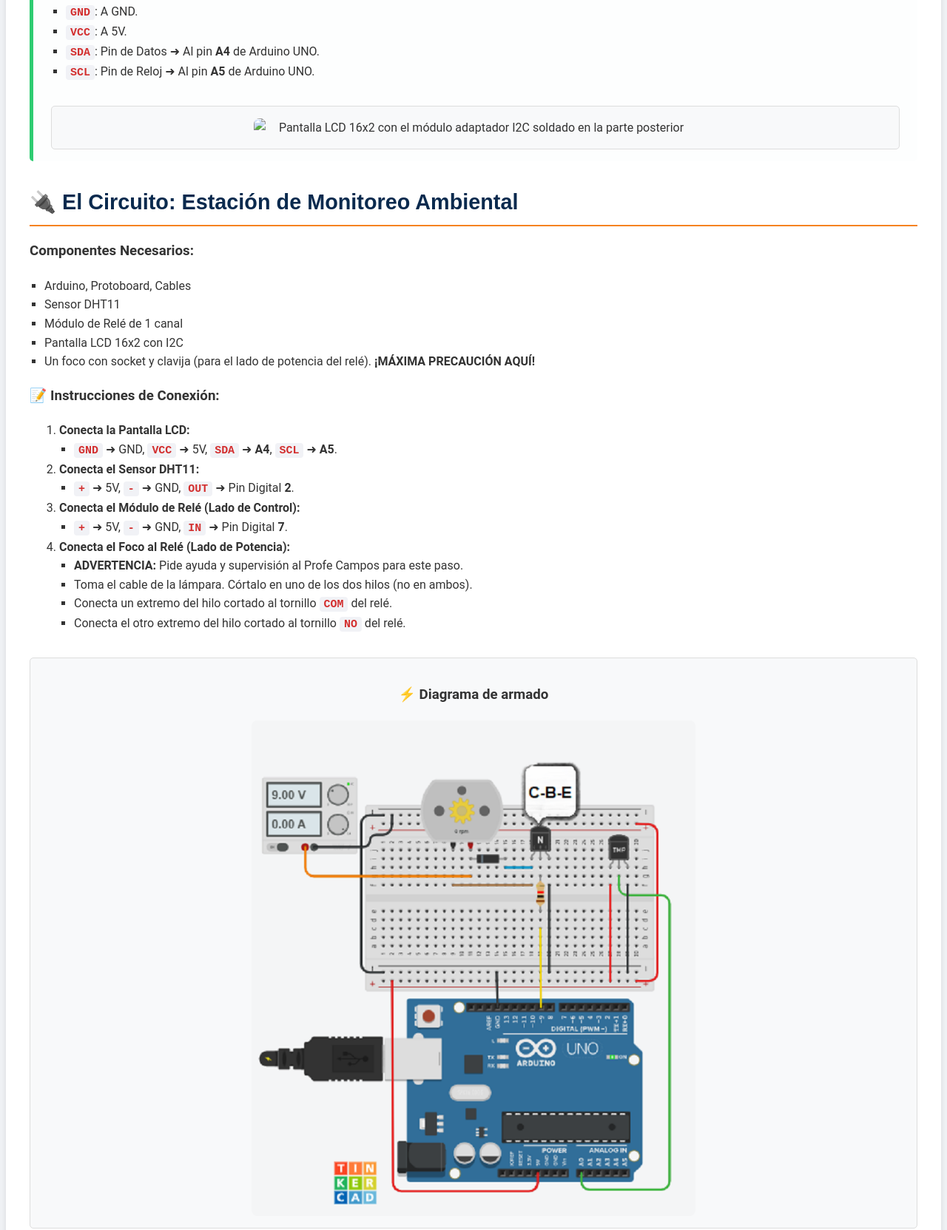
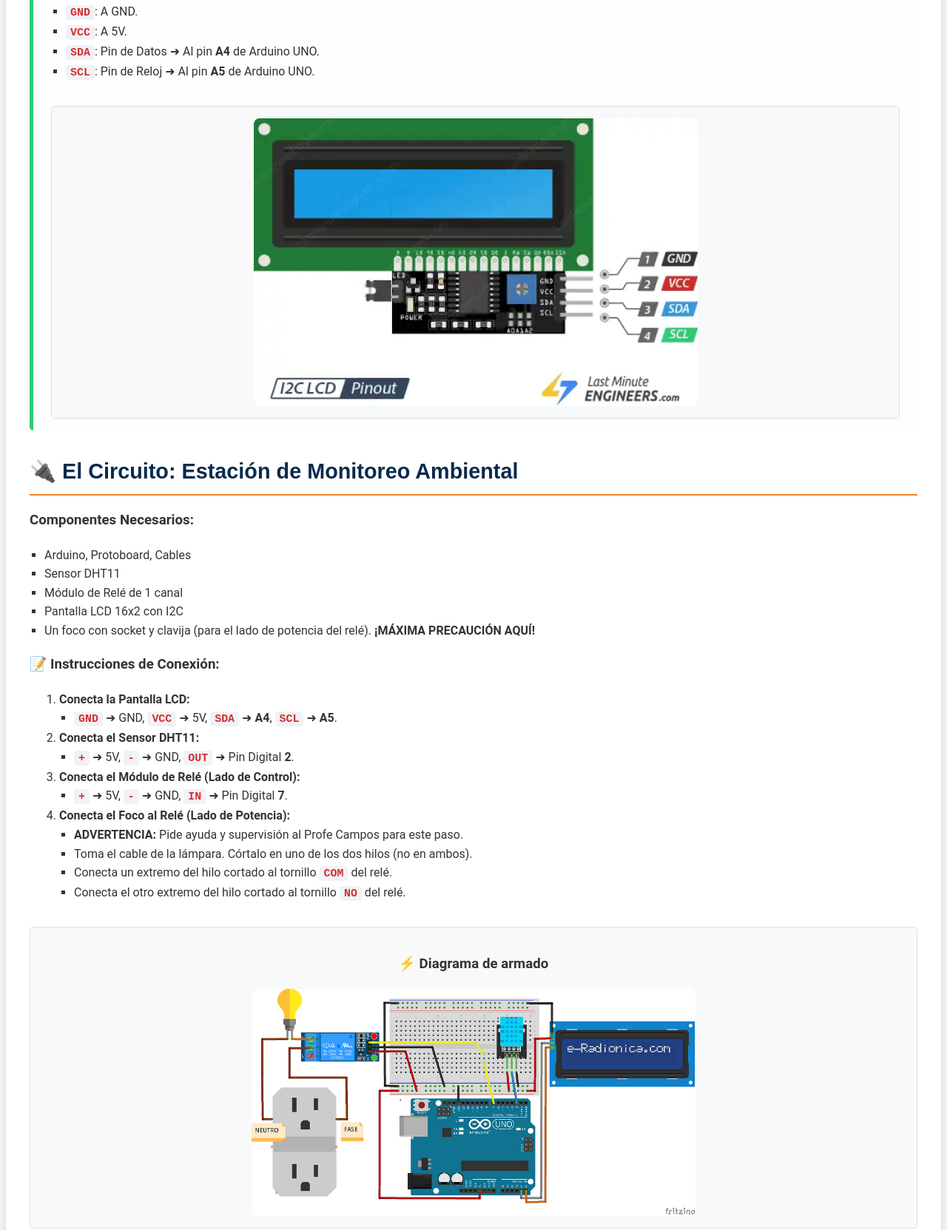
Before and after one commit to ProfeCampos/ProfeCampos.github.io, a plain HTML site: page tomo8.html in a window 1280 px wide. Shown: the part 2537-4200 px from the top of the page at 74% size. Drawn offline with nearby package versions, Linux system fonts and the light colour scheme.

Commit message:
Update tomo8.html

```diff
--- a/tomo8.html
+++ b/tomo8.html
@@ -97,7 +97,7 @@
             </ul>
             <div class="image-container">
                 <!-- Sube la imagen de la pantalla LCD I2C a GitHub con este nombre -->
-                <img src="lcd_i2c.png" alt="Pantalla LCD 16x2 con el módulo adaptador I2C soldado en la parte posterior">
+                <img src="I2C-LCD-Display-Pinout.png" alt="Pantalla LCD 16x2 con el módulo adaptador I2C soldado en la parte posterior">
             </div>
         </div>
 
@@ -142,7 +142,7 @@
         <div class="image-container">
             <h3>⚡ Diagrama de armado</h3>
             <!-- Sube tu diagrama de Tinkercad o Fritzing con este nombre -->
-            <img src="Tomo 8.png" alt="Diagrama completo de conexiones de la estación de monitoreo ambiental">
+            <img src="Tomo 9.png" alt="Diagrama completo de conexiones de la estación de monitoreo ambiental">
         </div>
 
         <h2>💡 Conceptos Clave de la Misión</h2>
```
